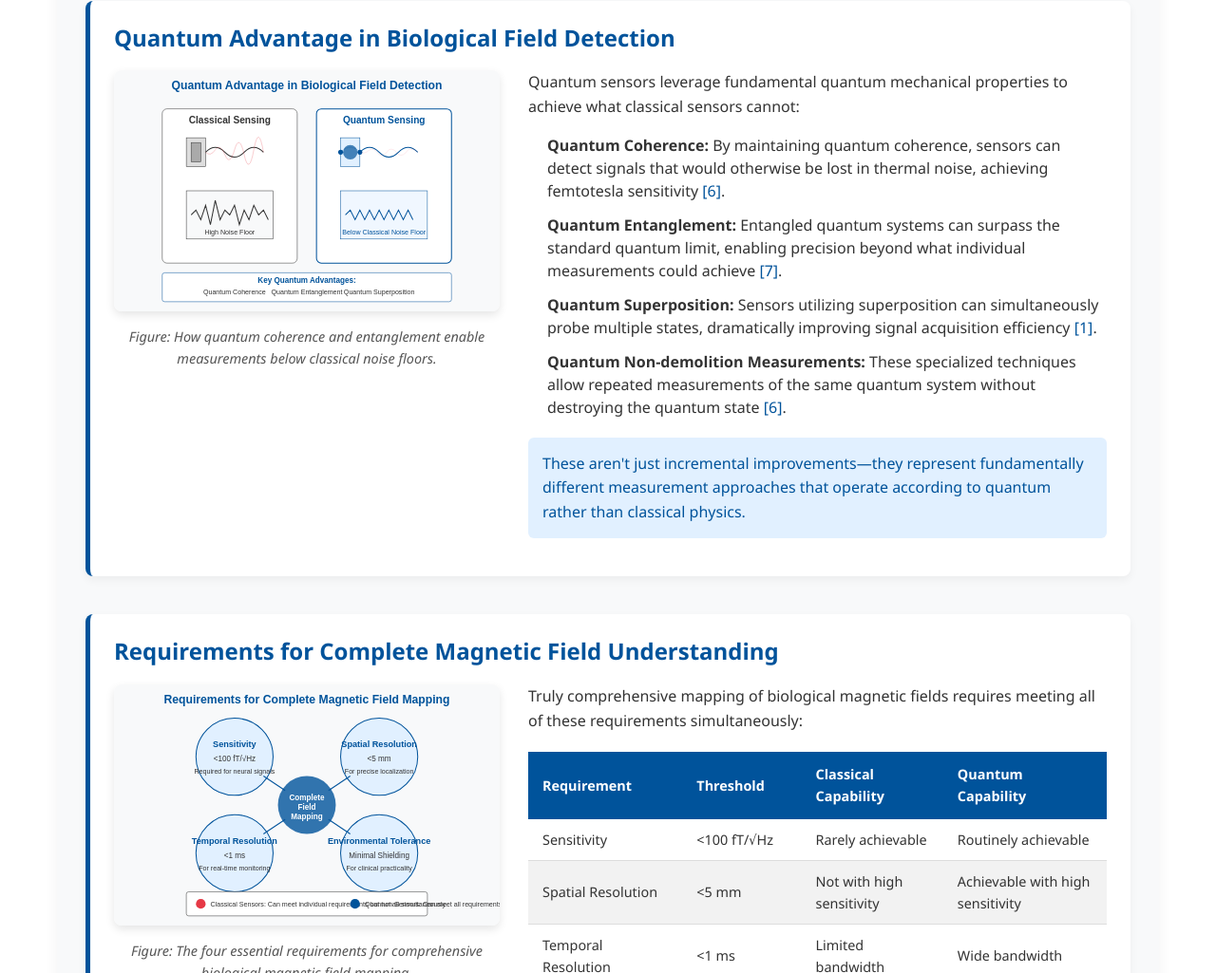
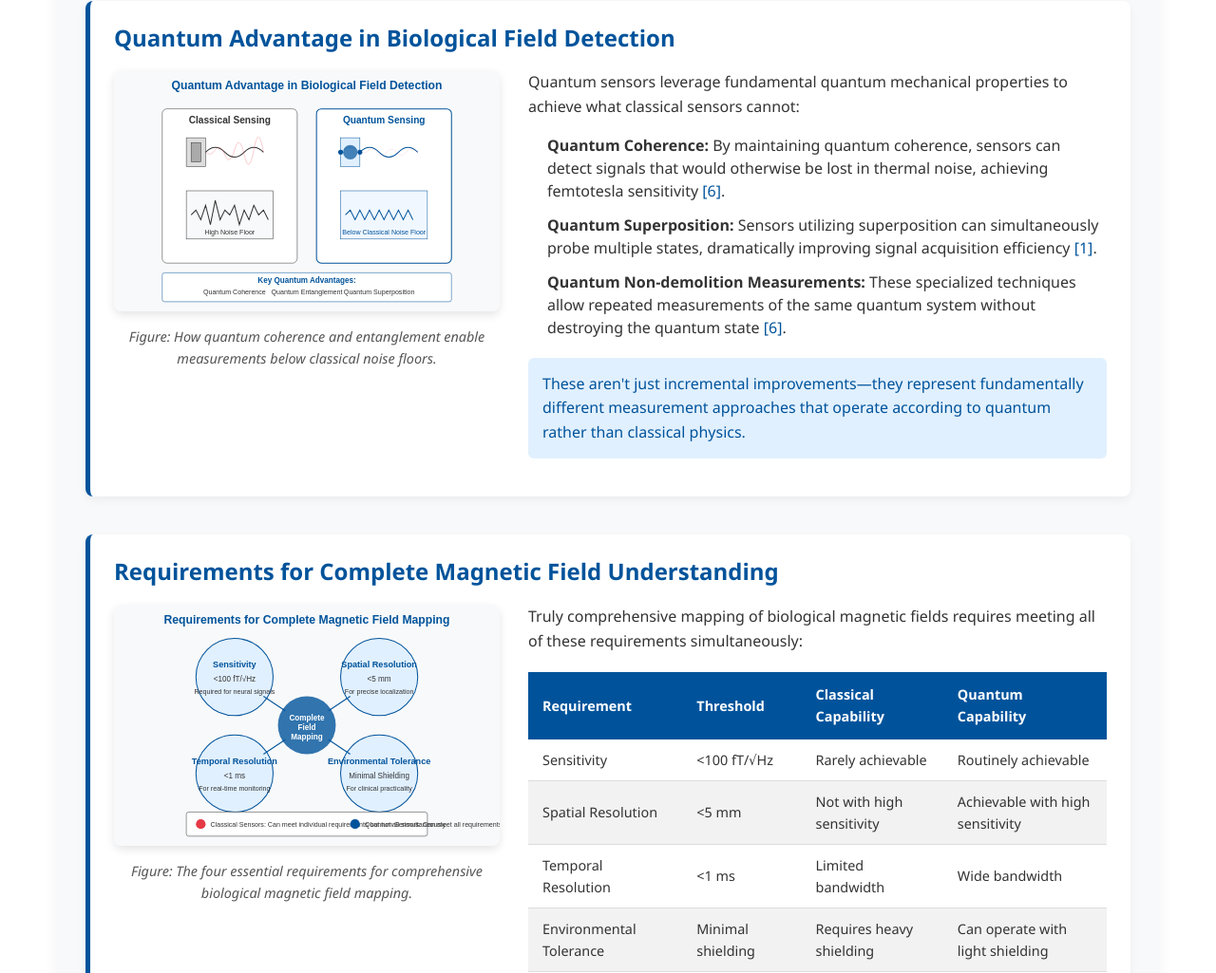
Before and after one commit to jeffbander/quantum-sensing-interactive, a plain HTML site: page website/scientific-foundation.html in a window 1280 px wide. Shown: the part 4050-5075 px from the top of the page at 95% size. Drawn offline with Linux system fonts and the light colour scheme.

Commit message:
Update scientific-foundation.html
Quantum Entangle test remove

```diff
--- a/website/scientific-foundation.html
+++ b/website/scientific-foundation.html
@@ -561,8 +561,6 @@
                                 <ul class="uniqueness-list">
                                     <li><strong>Quantum Coherence:</strong> By maintaining quantum coherence, sensors can detect signals that would otherwise be lost in thermal noise, achieving femtotesla sensitivity <a href="#ref6">[6]</a>.</li>
 
-                                    <li><strong>Quantum Entanglement:</strong> Entangled quantum systems can surpass the standard quantum limit, enabling precision beyond what individual measurements could achieve <a href="#ref7">[7]</a>.</li>
-
                                     <li><strong>Quantum Superposition:</strong> Sensors utilizing superposition can simultaneously probe multiple states, dramatically improving signal acquisition efficiency <a href="#ref1">[1]</a>.</li>
 
                                     <li><strong>Quantum Non-demolition Measurements:</strong> These specialized techniques allow repeated measurements of the same quantum system without destroying the quantum state <a href="#ref6">[6]</a>.</li>
```
